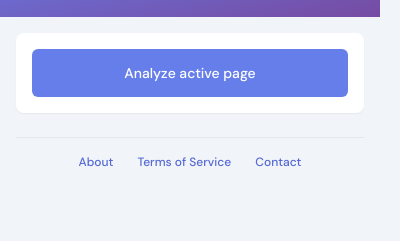
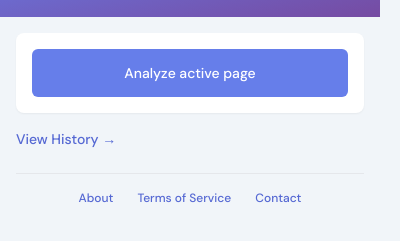
Before and after one commit to AntoineGrb/clear-terms, a browser extension: page frontend/popup.html in a window 400 px wide. Shown: the part 71-312 px from the top of the page. Drawn offline with nearby package versions, Linux system fonts and the light colour scheme; files that its build step writes are made by us from their sources; no server answers.

Commit message:
style: Déplacement du lien pour consulter l'historique

```diff
--- a/frontend/popup.html
+++ b/frontend/popup.html
@@ -34,7 +34,12 @@
     </div>
 
     <!-- Titre "Dernière analyse" -->
-    <h3 id="lastAnalysisTitle" class="hidden mb-2 text-sm font-medium text-gray-700" data-i18n="lastAnalysis">Dernière analyse consultée</h3>
+    <div class="flex items-center justify-between mb-2">
+      <h3 id="lastAnalysisTitle" class="hidden text-sm font-medium text-gray-700" data-i18n="lastAnalysis">Dernière analyse consultée</h3>
+      <a id="historyLink" href="#" class="text-sm font-medium transition-colors text-primary-600 hover:text-primary-700" data-i18n="viewHistory">
+          Tout voir →
+        </a>
+    </div>
 
     <!-- Section Rapport (accordéon) -->
     <div id="reportSection" class="hidden overflow-hidden transition-shadow bg-white rounded-lg shadow-md cursor-pointer hover:shadow-lg">
@@ -75,9 +80,9 @@
 
     <!-- Lien vers l'historique -->
     <div id="historyLinkContainer" class="hidden mt-3 text-center">
-      <a id="historyLink" href="#" class="text-sm font-medium transition-colors text-primary-600 hover:text-primary-700" data-i18n="viewHistory">
+      <!-- <a id="historyLink" href="#" class="text-sm font-medium transition-colors text-primary-600 hover:text-primary-700" data-i18n="viewHistory">
         Voir l'historique →
-      </a>
+      </a> -->
     </div>
 
     <!-- Footer -->
```
